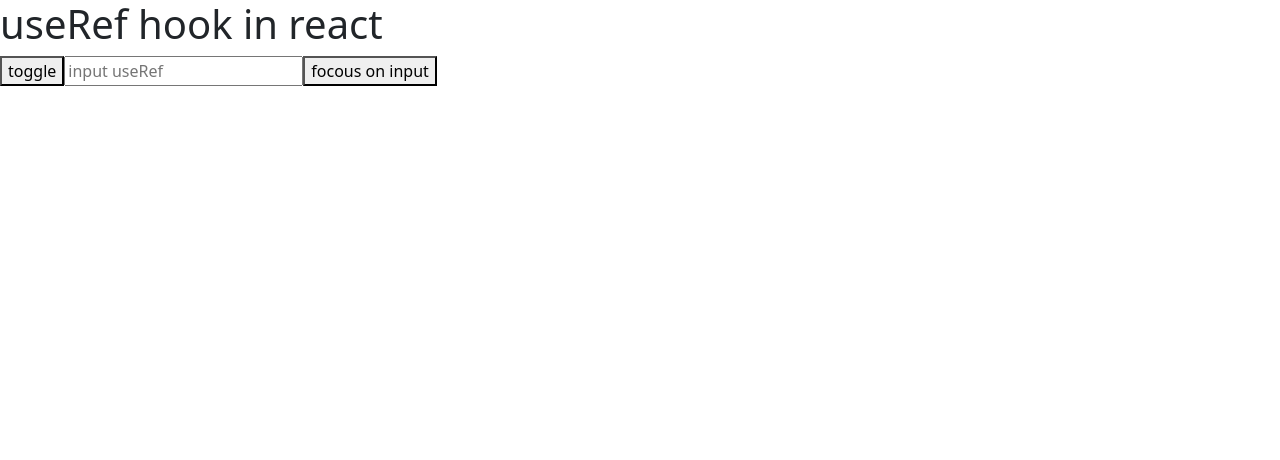
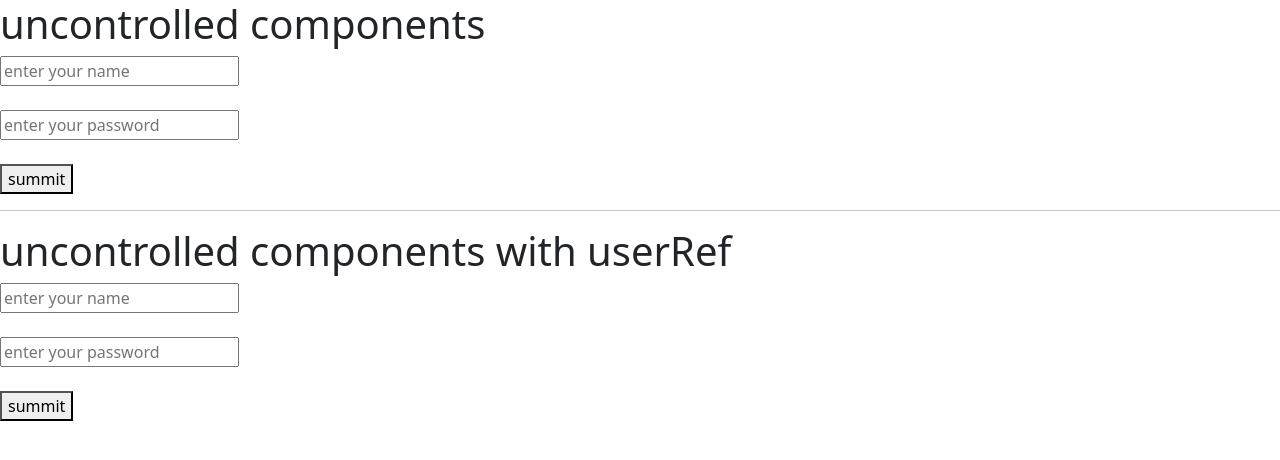
Before and after one commit to yahoowecanwork2/tic-tac-toe-, a React (Vite) app in the folder nehareact/: page / in a window 1280 px wide. Shown: the top 460 px of the page. Built offline with nearby package versions, Linux system fonts and the light colour scheme.

Commit message:
uncontrolled component with dom and useref

```diff
--- a/nehareact/src/App.jsx
+++ b/nehareact/src/App.jsx
@@ -2,13 +2,14 @@ import Boot from "./bootsrap";
 import Styled from "./styled-component";
 import Style from "./styled-component";
 import Component from "./styled-component";
+import Uncontrolled from "./uncontolled-component";
 import Referance from "./useRef";
 
 function App() {
 
   return (
     <div >
-      <Referance />
+      <Uncontrolled />
 
 
     </div >
--- /dev/null
+++ b/nehareact/src/uncontolled-component.jsx
@@ -0,0 +1,48 @@
+import { useRef } from "react";
+
+function Uncontrolled() {
+    const userRef = useRef();
+    const passwordRef = useRef();
+
+    const handleform = () => {
+        event.preventDefault();
+        const user = document.querySelector("#user").value;
+        const password = document.querySelector("#password").value;
+        console.log(user, password);
+
+    }
+    const handleformRef = () => {
+        event.preventDefault();
+        const user = userRef.current.value;
+        const password = passwordRef.current.value;
+        console.log(user, password);
+
+    }
+
+    return (
+        <div >
+            <h1>uncontrolled components</h1>
+            <form action="post" onSubmit={handleform} >
+                <input type="text" id="user" placeholder="enter your name" />
+                <br /> <br />
+                <input type="password" id="password" placeholder="enter your password" />
+                <br /> <br />
+                <button>summit</button>
+            </form>
+            <hr />
+            <h1>uncontrolled components with userRef</h1>
+            <form action="post" onSubmit={handleformRef} >
+                <input type="text" ref={userRef} placeholder="enter your name" />
+                <br /> <br />
+                <input type="password" ref={passwordRef} placeholder="enter your password" />
+                <br /> <br />
+                <button>summit</button>
+            </form>
+
+
+        </div >
+    )
+}
+
+
+export default Uncontrolled;
```
